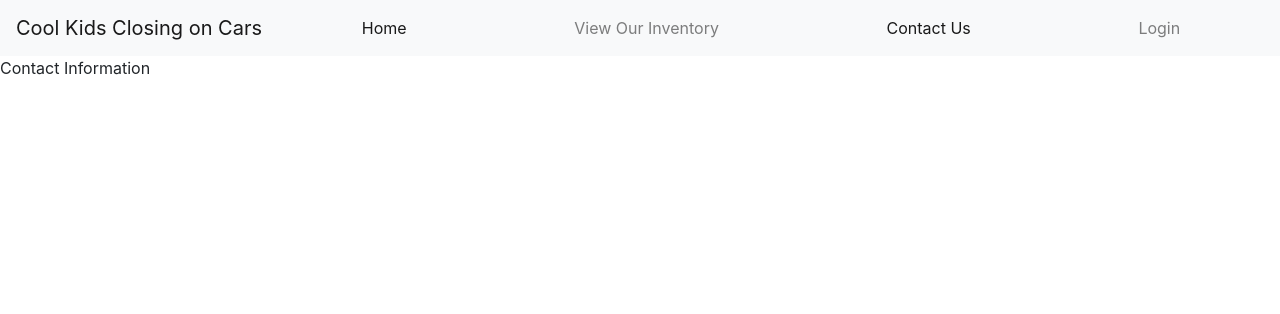
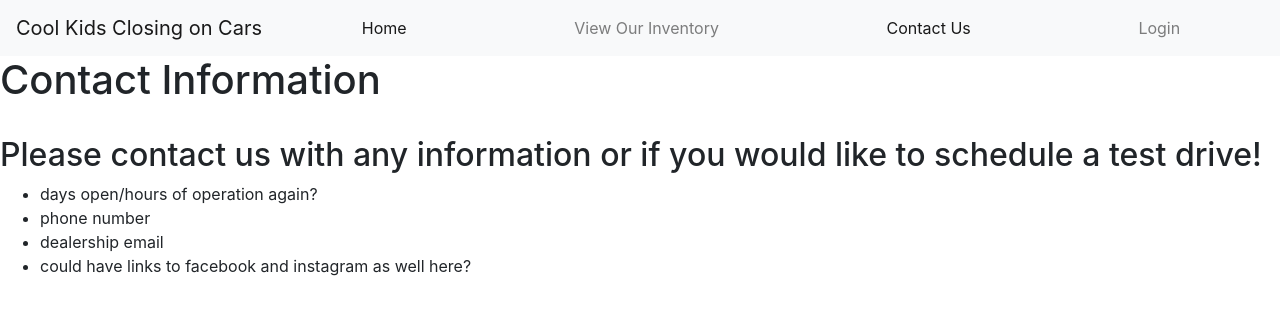
Before and after one commit to StaceyAlexMiller90/group_project_frontend, a React (Create React App) app: page /contact in a window 1280 px wide. Shown: the top 314 px of the page. Built offline with nearby package versions, Linux system fonts and the light colour scheme; no server answers.

Commit message:
Add contact and home page dummy info

```diff
--- a/src/pages/Contact/index.js
+++ b/src/pages/Contact/index.js
@@ -3,7 +3,15 @@ import React from 'react'
 export default function Contact() {
   return (
     <div>
-      Contact Information
+      <h1>Contact Information</h1>
+      <br></br>
+      <h2>Please contact us with any information or if you would like to schedule a test drive!</h2>
+      <ul>
+        <li>days open/hours of operation again?</li>
+        <li>phone number</li>
+        <li>dealership email</li>
+        <li>could have links to facebook and instagram as well here?</li>
+      </ul>
     </div>
   )
 }
--- a/src/pages/Homepage/index.js
+++ b/src/pages/Homepage/index.js
@@ -3,7 +3,16 @@ import React from 'react'
 export default function Homepage() {
   return (
     <div>
-      Homepage Test
+      <header>Welcome to our Dealership!</header>
+      <br></br>
+      <h2>The rest of this part can just be basic information</h2>
+      <br></br>
+      <ul>
+        <li>A slogan?</li>
+        <li>hours of operation?</li>
+        <li>a background image</li>
+        <li>fake link to instagram and facebook</li>
+      </ul>
     </div>
   )
 }
```
